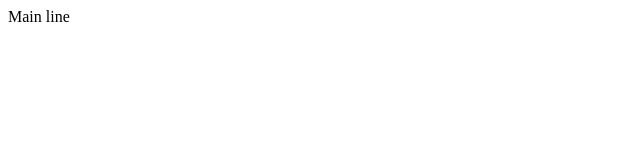
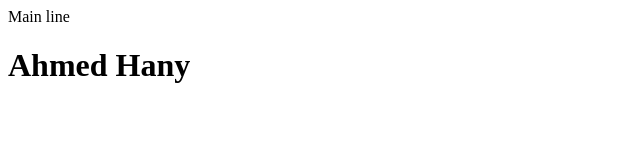
Before and after one commit to ahmedhanyh/iti4months-raselbar-source-control, a plain HTML site: page index.html in a window 1280 px wide. Shown: the whole page, without its empty margins (0-640 px from the left). Drawn offline with Linux system fonts and the light colour scheme.

Commit message:
Add "Ahmed Hany" heading

```diff
--- a/index.html
+++ b/index.html
@@ -7,5 +7,6 @@
 </head>
 <body>
     Main line
+    <h1>Ahmed Hany</h1>
 </body>
 </html>
```
